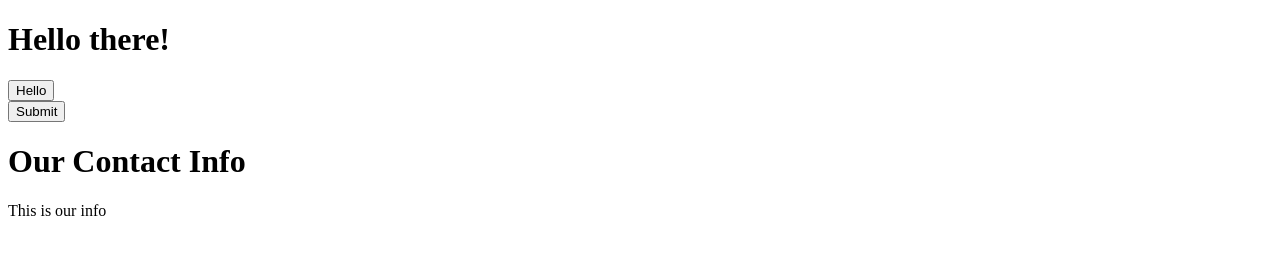
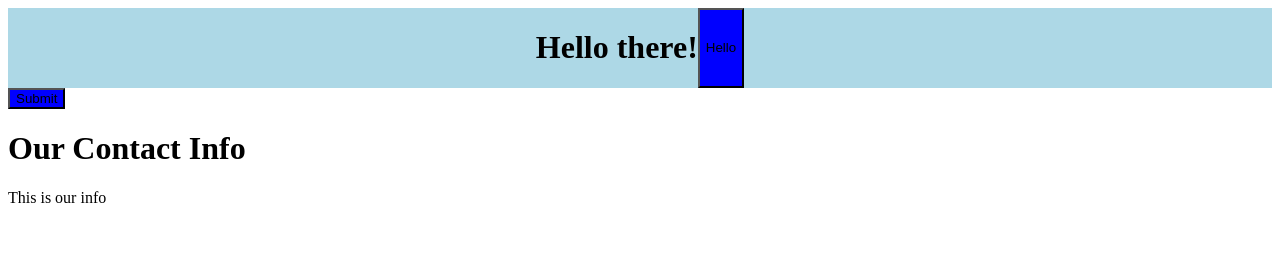
Before and after one commit to AKCDNG/sass-practice, a plain HTML site: page index.html in a window 1280 px wide. Drawn offline with Linux system fonts and the light colour scheme.

Commit message:
add variables

```diff
--- a/index.html
+++ b/index.html
@@ -4,6 +4,7 @@
     <meta charset="UTF-8" />
     <meta http-equiv="X-UA-Compatible" content="IE=edge" />
     <meta name="viewport" content="width=device-width, initial-scale=1.0" />
+    <link rel="stylesheet" href="./styles/style.css">
     <title>Sass Practice</title>
   </head>
   <body>
--- /dev/null
+++ b/styles/style.scss
@@ -0,0 +1,15 @@
+$primaryBtn: blue;
+
+header {
+  background: lightblue;
+  display: flex;
+  justify-content: center;
+}
+
+header button {
+  background: $primaryBtn;
+}
+
+.contact button {
+  background: $primaryBtn;
+}
```
Also changed, not shown: styles/style.css (added), 1 other file.
